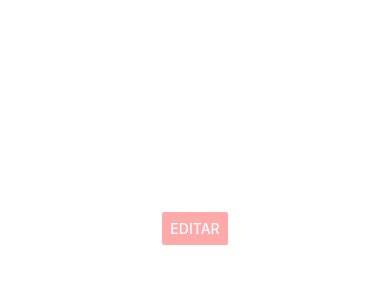
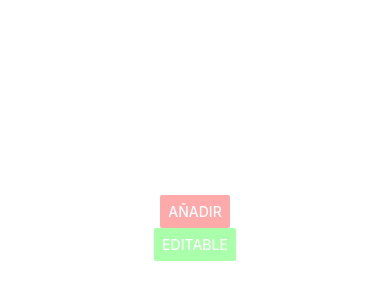
Before and after one commit to teje87/DragsAndGestures, a React Native app: screen / in a window 390 px wide. Shown: the part 194-494 px from the top of the page. Built offline with nearby package versions, Linux system fonts and the light colour scheme.

Commit message:
Dos botones funcionando, añadir y editable. Pendiente solucionar problema de ajuste de pantalla, cuando se crean varias views acaban saliendose de la pantalla

```diff
--- a/App.js
+++ b/App.js
@@ -32,6 +32,12 @@ export default class App extends React.Component {
       })
     }
 
+    switchState(){
+      this.setState(prevState => ({
+        editable: !prevState.editable
+      }))
+    }
+
 
   render() {
 
@@ -46,16 +52,21 @@ export default class App extends React.Component {
       {Arr}
 
         <Button
-          title="editar"
+          title="añadir"
           color="#faa"
-          onPress={()=>
-            { this._onPressOut(),
-              this.setState(prevState => ({
-                editable: !prevState.editable
-              }))
-            }
-          }>
-        </Button>
+          onPress={()=> { this._onPressOut()}
+          }
+        />
+
+        <Button
+          title="editable"
+          color="#afa"
+          onPress={()=> { this.switchState()}
+          }
+        />
+
+
+
 
       </View>
     );
```
